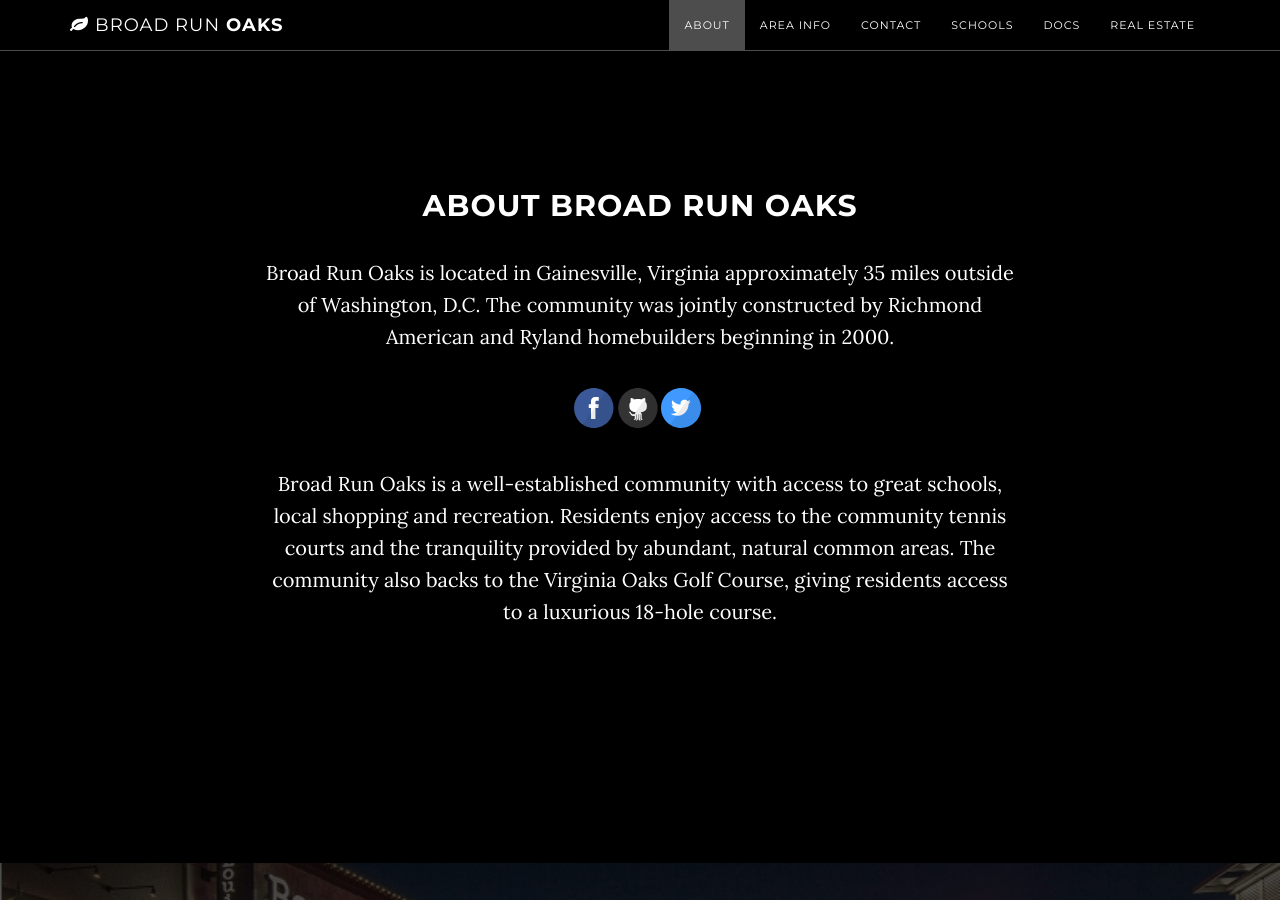
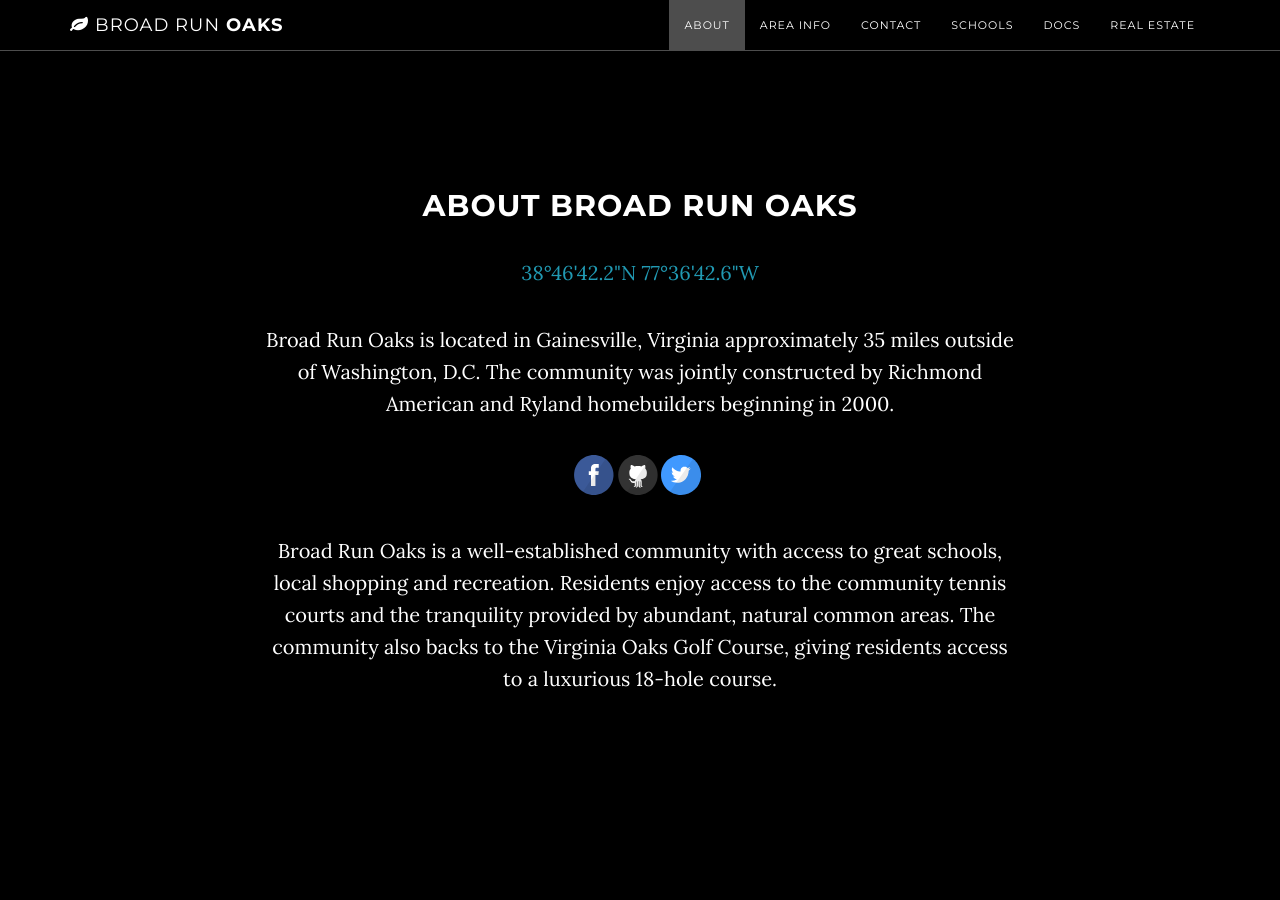
Before and after one commit to BroadRunOaks/broadrunoaks.github.io, a Jekyll site: the page built from index.html, in a window 1280 px wide and 900 px high, scrolled down 911 px. Built offline with Jekyll 4.4.1, drawn with Linux system fonts in a browser that asks for light colours; Markdown is read by kramdown in place of the engine named in the settings.

Commit message:
Update about.html

```diff
--- a/_includes/about.html
+++ b/_includes/about.html
@@ -3,6 +3,10 @@
         <div class="row">
             <div class="col-lg-8 col-lg-offset-2">
                 <h2>About {{site.title}}</h2>
+                <p>
+                    <a href="https://www.google.com/maps/place/38%C2%B046'42.2%22N+77%C2%B036'42.6%22W/@38.7783882,-77.6140147,17z/data=!3m1!4b1!4m5!3m4!1s0x0:0x0!8m2!3d38.778384!4d-77.611826">
+                    38°46'42.2"N 77°36'42.6"W</a>
+                </p>
                 <p>Broad Run Oaks is located in Gainesville, Virginia approximately 35 miles outside of Washington, D.C.
                 The community was jointly constructed by Richmond American and Ryland homebuilders beginning in 2000.</p>
                 <p>
```
